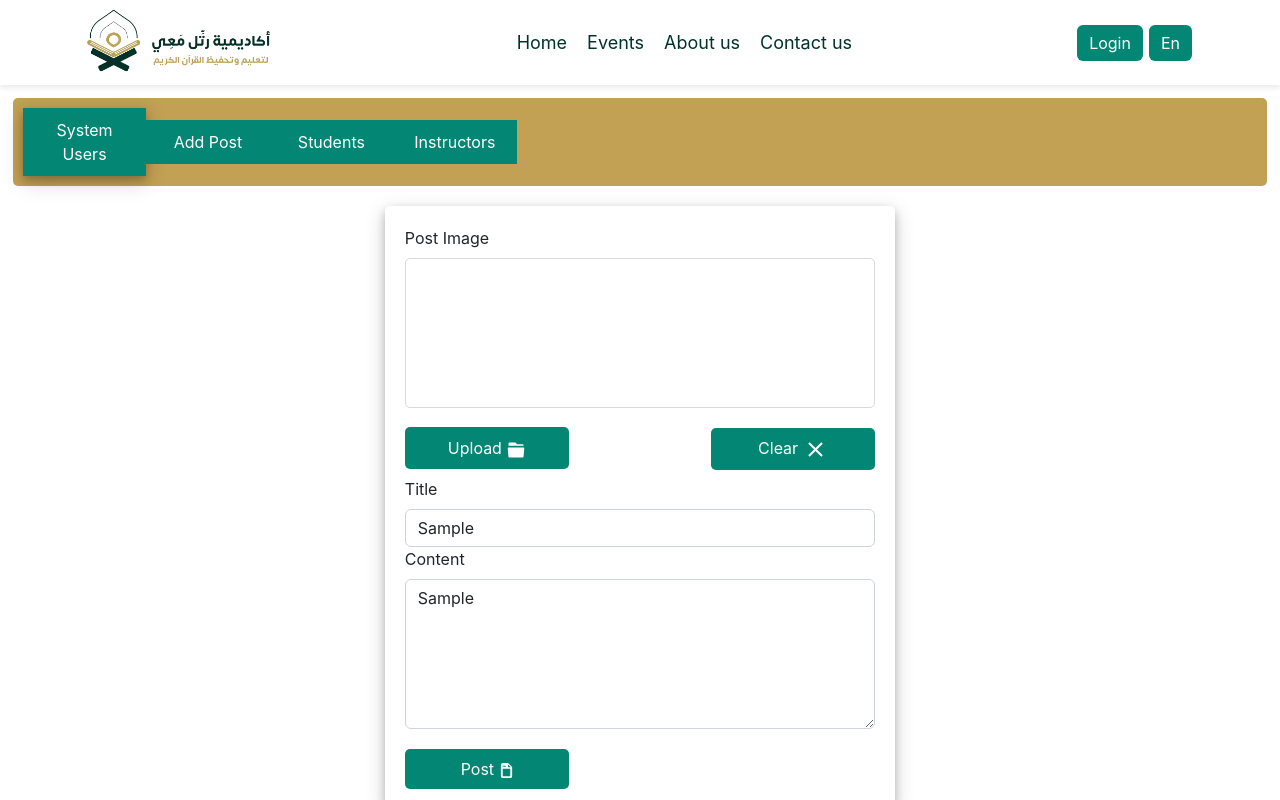
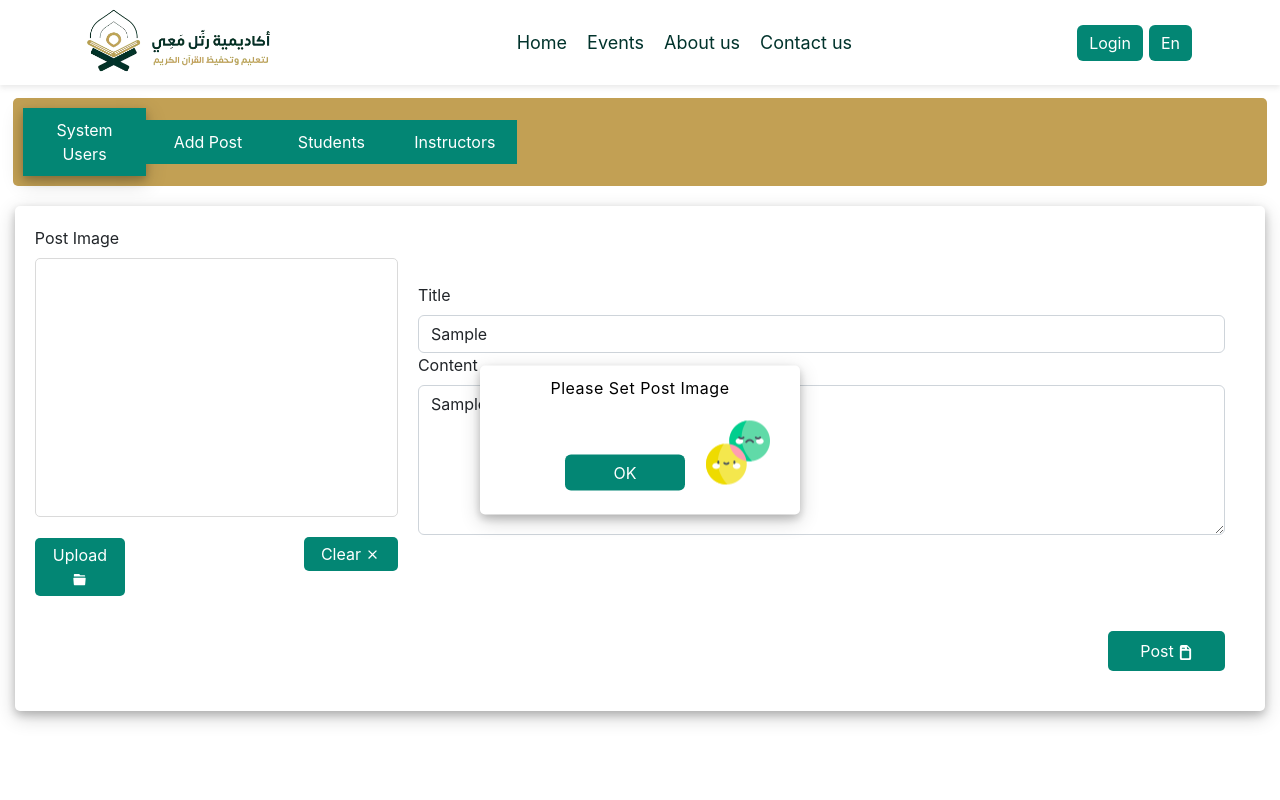
Before and after one commit to DevelopFarahat/RatelMa3y, a React (Create React App) app: page /adminPanel/addPost in a window 1280 px wide. Both pictures are taken after typing "Sample", "Sample" into the empty fields and a click on the button "Post". Shown: the top 800 px of the page. Built offline with nearby package versions, Linux system fonts and the light colour scheme; no server answers.

Commit message:
addPost Component is now completely finished

```diff
--- a/src/components/add_post/AddPost.js
+++ b/src/components/add_post/AddPost.js
@@ -4,7 +4,10 @@ import Form from "react-bootstrap/Form";
 import { RiFolder5Fill } from "react-icons/ri";
 import { MdOutlineClear } from "react-icons/md";
 import { BsFillFileEarmarkPostFill } from "react-icons/bs";
+import CircleGif from "../../assets/images/check-circle.gif";
+import formEmptyFieldSadEmoji from "../../assets/images/emotions.png";
 import axios from "axios";
+import { post } from "jquery";
 const AddPost = () => {
   const [postData, setPostData] = useState({
     title: "",
@@ -14,14 +17,19 @@ const AddPost = () => {
 
   const [postImage, setPostImage] = useState("");
   const [isUserMadeAPost, setIsUserMadeAPost] = useState(false);
+  const [isThereAnyFormFieldEmpty, setIsThereAnyFormFieldEmpty] =
+    useState(false);
+  const [error, setError] = useState({
+    imgError: "",
+    titleError: "",
+    contentError: "",
+  });
 
   const openFile = (event) => {
     let reader = new FileReader();
     reader.onload = function () {
       let dataURL = reader.result;
-      //console.log(event.target.value);
-      console.log(event.target.files[0])
-      setPostImage(event.target.value);
+      setPostImage(dataURL);
     };
     reader.readAsDataURL(event.target.files[0]);
   };
@@ -42,42 +50,80 @@ const AddPost = () => {
 
   const handleSubmit = (event) => {
     event.preventDefault();
-
-    /*
-            axios.post(`http://localhost:5000/api/events`,postData).then((res)=>{
-                console.log(res);
-            }).catch((error)=>{
-                console.log(error);
-            });
-            */
-
     const data = new FormData();
     data.append("article_img", img);
     data.append("content", postData.content);
     data.append("title", postData.title);
-
     //Upload on the server
-
-    axios
-      .post("https://ratel-may.herokuapp.com/api/events",data)
-      .then((res) => console.log("results", res.data))
-      .catch((err) => console.error(err));
 
     //========================== FARAHAT
 
-    // setIsUserMadeAPost(true);
-
-    // setTimeout(()=>{
-    //     setIsUserMadeAPost(false)
-    // },1000)
-
-    // console.log(postData);
+    if (img !== undefined && img !== null && postData.content !== "" && postData.title !== "") {
+      axios
+        .post("https://ratel-may.herokuapp.com/api/events", data)
+        .then((res) => console.log("results", res.data))
+        .catch((err) => console.error(err));
+      setIsUserMadeAPost(true);
+      setPostData({
+        title:'',
+        content:''
+      })
+      setImg(null);
+      setPostImage('');
+    } else {
+      if (img === undefined || img === null) {
+        setIsThereAnyFormFieldEmpty(true);
+        setError({
+          ...error,
+          imgError: "Please Set Post Image",
+        });
+      }
+      if (postData.title.length === 0) {
+        setError({
+          ...error,
+          titleError: "Please Set Post Title",
+        });
+        setIsThereAnyFormFieldEmpty(true);
+      }
+      if (postData.content.length === 0) {
+        setError({
+          ...error,
+          contentError: "Please Set Post Content",
+        });
+        setIsThereAnyFormFieldEmpty(true);
+      }
+    }
+    setTimeout(() => {
+      setIsUserMadeAPost(false);
+    }, 1000);
+  };
+  const distroyPostingFaildAlert = () => {
+    setIsThereAnyFormFieldEmpty(false);
   };
   return (
     <>
       {isUserMadeAPost ? (
         <div className={AddPostStyles["post-alert-container"]}>
+          <img src={CircleGif} alt="successfull" />
           <span>Posted Successfully</span>
+        </div>
+      ) : isThereAnyFormFieldEmpty ? (
+        <div className={AddPostStyles["post-alert-faild-container"]}>
+          {error.imgError ? (
+            <span>{error.imgError}</span>
+          ) : error.titleError ? (
+            <span>{error.titleError}</span>
+          ) : (
+            <span>{error.contentError}</span>
+          )}
+          <img src={formEmptyFieldSadEmoji} alt="sad_emoji" />
+          <button
+            type="button"
+            className="btn btn-warning"
+            onClick={distroyPostingFaildAlert}
+          >
+            OK
+          </button>
         </div>
       ) : null}
       <form
@@ -85,27 +131,29 @@ const AddPost = () => {
         onSubmit={handleSubmit}
         encType="multipart/form-data"
       >
-        <div>
+        <div className={AddPostStyles["image-posting-settings-container"]}>
           <Form.Label htmlFor="postImage">Post Image</Form.Label>
-          <div
-            id="postImage"
-            className={AddPostStyles["post-image-area"]}
-            style={{
-              backgroundImage:
-                postImage === "" ? "" : `url(http://localhost:3000/one.png)`,
-            }}
-          ></div>
+          <div id="postImage" className={AddPostStyles["post-image-area"]}>
+            {postImage ? (
+              <img
+                src={postImage}
+                className={AddPostStyles["image-post"]}
+                alt="post_image"
+              />
+            ) : (
+              ""
+            )}
+          </div>
           <div className={AddPostStyles["button-group"]}>
             <div className={` ${AddPostStyles["button-container"]}`}>
               <button type="button">
-                Upload <RiFolder5Fill size={20} />
+                Upload <RiFolder5Fill size={15} style={{ marginTop: "-3px" }} />
               </button>
               <Form.Control
                 type="file"
                 id="file"
                 name="post_img"
                 onChange={(event) => {
-
                   setImg(event.target.files[0]);
                   openFile(event);
                 }}
@@ -117,9 +165,10 @@ const AddPost = () => {
             className={`${AddPostStyles["btn"]} ${AddPostStyles["clear-btn"]}`}
             onClick={clearImagePath}
           >
-            Clear <MdOutlineClear size={25} />
+            Clear <MdOutlineClear size={15} style={{ marginTop: "-3px" }} />
           </button>
         </div>
+        <div className={AddPostStyles["post-title-content-container"]}>
           <div>
             <Form.Label htmlFor="postTitle">Title</Form.Label>
             <Form.Control
@@ -141,9 +190,12 @@ const AddPost = () => {
               onChange={handleChange}
             />
           </div>
+        </div>
+        <div className={AddPostStyles["posting-button-container"]}>
           <button type="submit" className={AddPostStyles["btn"]}>
             Post <BsFillFileEarmarkPostFill size={15} />
           </button>
+        </div>
       </form>
     </>
   );
--- a/src/components/add_post/AddPost.module.css
+++ b/src/components/add_post/AddPost.module.css
@@ -1,7 +1,7 @@
 .add-post-main-container {
   align-self: flex-start;
   align-items: flex-start;
-  width: 40%;
+  width: 98%;
   background-color: #ffffff;
   border-radius: 5px;
   -webkit-border-radius: 5px;
@@ -10,9 +10,17 @@
   -o-border-radius: 5px;
   box-shadow: 0 4px 8px 0 rgba(0, 0, 0, 0.2), 0 6px 20px 0 rgba(0, 0, 0, 0.19);
   padding: 20px;
+  display: flex;
+  flex-direction: row;
+  justify-content: flex-start;
+  align-items:center;
+  flex-wrap: wrap;
+}
+.add-post-main-container > .image-posting-settings-container{
+  width:30%;
 }
 .post-image-area {
-    height: 150px;
+    height: 259px;
     width:100%;
     border:1px solid #dadada;
     border-radius: 5px;
@@ -34,14 +42,14 @@
 }
 .button-container {
   position: relative;
-  display: inline-block;
   border-radius: 5px;
   cursor: pointer;
-  width: 100%;
+  width: 71%;
   text-align: center;
   text-transform: capitalize;
   background-color: #038674;
-  padding: 8px;
+  padding: 4px;
+  margin: 21px 0 0 0;
 }
 .button-container > button {
   outline: none;
@@ -75,7 +83,7 @@ input[type="file"] {
   padding-bottom: 30px;
 }
 .btn {
-  width: 35%;
+  width: 10%;
   outline: none;
   border: none;
   border-radius: 5px;
@@ -90,30 +98,22 @@ input[type="file"] {
   background-color: #038674;
   margin-top: 20px;
   color: #ffffff;
-}
-.disabled-btn {
-  width: 35%;
-  outline: none;
-  border: none;
-  border-radius: 5px;
-  -webkit-border-radius: 5px;
-  -moz-border-radius: 5px;
-  -ms-border-radius: 5px;
-  -o-border-radius: 5px;
-  text-align: center;
-  font-size: 1rem;
-  text-transform: capitalize;
-  padding: 8px 8px;
-  margin-top: 20px;
-  color: #ffffff;
-  background-color: #666666;
-  opacity: 0.3;
-  cursor:not-allowed !important;
+  float: right;
 }
 .clear-btn {
-  margin-left: 30%;
+  margin-left: 38.4%;
+  padding:5px;
+  width:26%;
 }
-.post-alert-container{
+.post-title-content-container{
+  flex:0 0 70%;
+  padding: 20px;
+}
+.posting-button-container{
+  width:100%;
+  padding:20px;
+}
+.post-alert-container,.post-alert-faild-container{
   width:25%;
   padding: 10px;
   border-radius: 5px;
@@ -122,10 +122,10 @@ input[type="file"] {
   -ms-border-radius: 5px;
   -o-border-radius: 5px;
   box-shadow: 0 4px 8px 0 rgba(0, 0, 0, 0.2), 0 6px 20px 0 rgba(0, 0, 0, 0.19);
-  background-color:#038674;
+  background-color:#FFFFFF;
   position: absolute;
-  top: 45%;
-  left: 50%;
+  top: 27%;
+  left: 86%;
   transform: translate(-50%,-50%);
   -webkit-transform: translate(-50%,-50%);
   -moz-transform: translate(-50%,-50%);
@@ -134,31 +134,21 @@ input[type="file"] {
   color: #FFFFFF;
   z-index:1500;
 }
-.post-alert-container::after{
-  content: "";
-  position: absolute;
-  top: 90%;
-  left: 1%;
-  height: 4px;
-  background: #c2a054;
-  border-radius: 2px;
-  animation: decreaseWidth 1s infinite ease-in-out;
-  animation-fill-mode: forwards;
-  -webkit-animation: decreaseWidth 1s 1 ease-in-out;
+.post-alert-faild-container{
+  top:55%;
+  left:50%;
+  background-color: #FFFFFF;
 }
-
-@keyframes decreaseWidth{
-  0%{
-      width:99%;
-      transition: all .5s ease-in-out;
-  }
-  100%{
-      width:0%;
-      transition: all .5s ease-in-out;
-  }
+.post-alert-container >  img , .post-alert-faild-container > img{
+  display: block;
+  margin: auto;
+  width:35%;
+  object-fit: scale-down;
 }
-
-.post-alert-container >  span{
+.post-alert-faild-container > img{
+  float: right;
+}
+.post-alert-container >  span , .post-alert-faild-container > span{
   display: block;
   width: 100%;
   font-size: 1rem;
@@ -166,4 +156,17 @@ input[type="file"] {
   text-transform: capitalize;
   line-height: 1.5;
   text-align: center;
+  color: #000000;
+  clear: both;
 }
+.post-alert-faild-container >  button{
+  margin: auto;
+  display: block;
+  background-color: #038674 !important;
+  color: #FFFFFF !important;
+  width:40%;
+  outline: none;
+  border: none;
+  margin-top: 55px;
+  margin-right: 7px;
+}
--- a/src/components/instructor/Instructor.js
+++ b/src/components/instructor/Instructor.js
@@ -61,7 +61,7 @@ const Instructor = () => {
 
     const setInstructorAvailability = (event, instructorObji) => {
         let availability = event.currentTarget.id === 'available' ? false : true;
-        axios.put(`http://localhost:5000/api/instructors/${instructorObji._id}`, { is_available: availability }).then((res) => {
+        axios.put(`https://ratel-may.herokuapp.com/api/instructors/${instructorObji._id}`, { is_available: availability }).then((res) => {
             console.log(res);
         }).catch((error) => {
             console.log(error);
@@ -72,7 +72,7 @@ const Instructor = () => {
     const getSpecificInstructorData = (event) => {
         event.stopPropagation();
         console.log(event.currentTarget.id);
-        axios.get(`http://localhost:5000/api/instructors/${event.currentTarget.id}`).then((res) => {
+        axios.get(`https://ratel-may.herokuapp.com/api/instructors/${event.currentTarget.id}`).then((res) => {
             initialResponseSpecificInstructorData.current = res.data;
             setSelectedInstructorData(res.data);
             console.log(res.data);
@@ -85,7 +85,7 @@ const Instructor = () => {
 
 
     useEffect(() => {
-        axios.get(`http://localhost:5000/api/instructors`).then((res) => {
+        axios.get(`https://ratel-may.herokuapp.com/api/instructors`).then((res) => {
             initialResponse.current = res.data;
             setInstructorData(res.data);
         }).catch((error) => {
```
Also changed, not shown: src/assets/images/emotions.png (added). Lines whose indentation alone changed are shown as unchanged.
